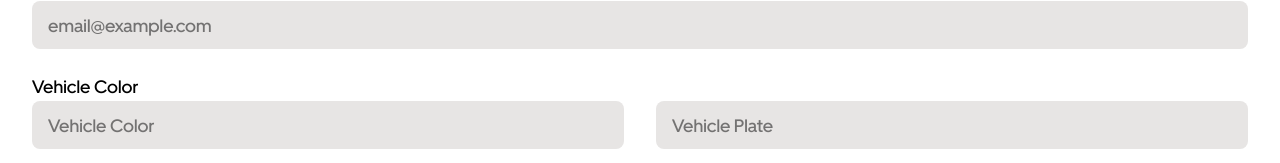
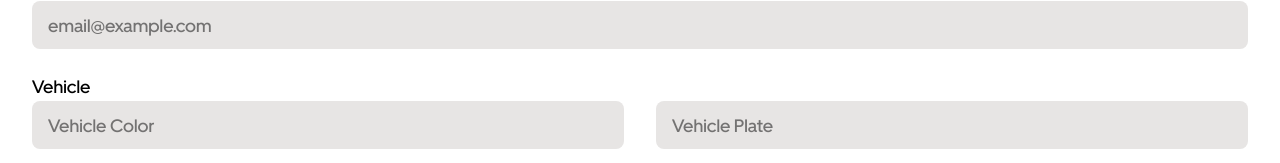
Before and after one commit to Devgrammer/uber_app, a React (Vite) app in the folder frontend/: page /captain/signup in a window 1280 px wide. Shown: the part 331-494 px from the top of the page. Built offline with nearby package versions, Linux system fonts and the light colour scheme; a web font is replaced by a local one.

Commit message:
commit added

```diff
--- a/frontend/src/pages/CaptainSignup.jsx
+++ b/frontend/src/pages/CaptainSignup.jsx
@@ -122,7 +122,7 @@ const CaptainSignup = () => {
             />
           </div>
           <div className="input-container-outer w-full">
-            <p className="text-lg font-umm">Vehicle Color</p>
+            <p className="text-lg font-umm">Vehicle</p>
             <div className="division-wrapper w-full grid grid-cols-2  gap-2 md:gap-8">
               <div className="input-container w-full">
                 <input
```
